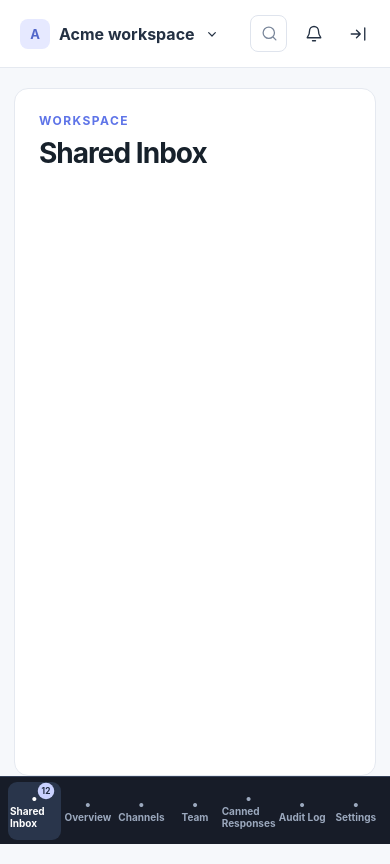
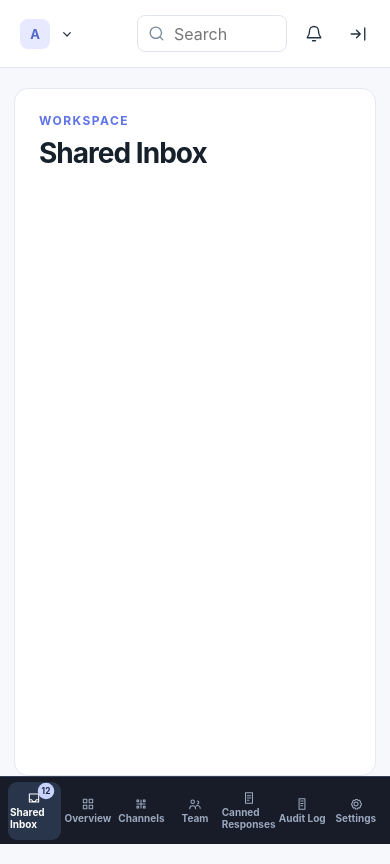
Before and after one commit to kusal26/UnifiedInbox, a React (Vite) app in the folder src/frontend/: page / in a window 390 px wide. Built offline with nearby package versions, Linux system fonts and the light colour scheme.

Commit message:
fix(ui): improve responsive shell accessibility

```diff
--- a/src/frontend/package.json
+++ b/src/frontend/package.json
@@ -1 +1 @@
-{"name":"unified-inbox-frontend","private":true,"type":"module","scripts":{"dev":"vite","build":"vite build","test":"vitest"},"dependencies":{"@microsoft/signalr":"^8.0.7","@tanstack/react-query":"^5.59.0","react":"^19.0.0","react-dom":"^19.0.0","react-router-dom":"^7.0.0"},"devDependencies":{"@vitejs/plugin-react":"^4.3.4","@testing-library/jest-dom":"^6.6.3","@testing-library/react":"^16.1.0","@types/react":"^19.0.2","@types/react-dom":"^19.0.2","jsdom":"^25.0.1","typescript":"^5.7.2","vite":"^6.0.5","vitest":"^2.1.8"}}
+{"name":"unified-inbox-frontend","private":true,"type":"module","scripts":{"dev":"vite","build":"vite build","test":"vitest"},"dependencies":{"@microsoft/signalr":"^8.0.7","@tanstack/react-query":"^5.59.0","react":"^19.0.0","react-dom":"^19.0.0","react-router-dom":"^7.0.0"},"devDependencies":{"@vitejs/plugin-react":"^4.3.4","@testing-library/jest-dom":"^6.6.3","@testing-library/react":"^16.1.0","@testing-library/user-event":"^14.6.1","@types/react":"^19.0.2","@types/react-dom":"^19.0.2","jsdom":"^25.0.1","typescript":"^5.7.2","vite":"^6.0.5","vitest":"^2.1.8"}}
--- a/src/frontend/src/app/AppShell.tsx
+++ b/src/frontend/src/app/AppShell.tsx
@@ -12,6 +12,7 @@ export function AppShell({ children }: PropsWithChildren) {
       </NavLink>
       <nav aria-label="Primary navigation">
         {appRoutes.map((route) => <NavLink className="workspace-nav-link" key={route.path} to={route.path} end={route.path === '/'}>
+          <Icon name={route.icon} />
           <span>{route.label}</span>
           {route.path === '/' && <b aria-label="12 unread conversations">12</b>}
         </NavLink>)}
--- a/src/frontend/src/components/Icon.tsx
+++ b/src/frontend/src/components/Icon.tsx
@@ -1,13 +1,19 @@
 import type { SVGProps } from 'react';
 
-export type IconName = 'bell' | 'chevron-down' | 'inbox' | 'log-out' | 'search';
+export type IconName = 'audit' | 'bell' | 'canned' | 'channels' | 'chevron-down' | 'inbox' | 'log-out' | 'overview' | 'search' | 'settings' | 'team';
 
 const paths: Record<IconName, string> = {
+  audit: 'M7 3h10v18H7zM10 7h4M10 11h4M10 15h3',
   bell: 'M18 8a6 6 0 0 0-12 0c0 7-3 7-3 9h18c0-2-3-2-3-9M10 21h4',
+  canned: 'M6 3h12v18H6zM9 8h6M9 12h6M9 16h3',
+  channels: 'M5 12h14M12 5v14M5 5h3v3H5zM16 5h3v3h-3zM5 16h3v3H5zM16 16h3v3h-3z',
   'chevron-down': 'm7 10 5 5 5-5',
   inbox: 'M4 5h16v14H4zM4 15h4l2 3h4l2-3h4',
   'log-out': 'M10 17l5-5-5-5M15 12H3M21 4v16',
+  overview: 'M4 4h6v6H4zM14 4h6v6h-6zM4 14h6v6H4zM14 14h6v6h-6z',
   search: 'm21 21-4.35-4.35M19 11a8 8 0 1 1-16 0 8 8 0 0 1 16 0Z',
+  settings: 'M12 15.5a3.5 3.5 0 1 0 0-7 3.5 3.5 0 0 0 0 7ZM19.4 15a1.7 1.7 0 0 0 .34 1.88l.06.06-2.32 2.32-.06-.06a1.7 1.7 0 0 0-1.88-.34 1.7 1.7 0 0 0-1.04 1.56v.08h-3.28v-.08a1.7 1.7 0 0 0-1.04-1.56 1.7 1.7 0 0 0-1.88.34l-.06.06-2.32-2.32.06-.06A1.7 1.7 0 0 0 6.32 15 1.7 1.7 0 0 0 4.76 14h-.08v-3.28h.08A1.7 1.7 0 0 0 6.32 9.68 1.7 1.7 0 0 0 6 7.8l-.06-.06 2.32-2.32.06.06a1.7 1.7 0 0 0 1.88.34 1.7 1.7 0 0 0 1.04-1.56v-.08h3.28v.08a1.7 1.7 0 0 0 1.04 1.56 1.7 1.7 0 0 0 1.88-.34l.06-.06 2.32 2.32-.06.06a1.7 1.7 0 0 0-.34 1.88 1.7 1.7 0 0 0 1.56 1.04h.08V14h-.08A1.7 1.7 0 0 0 19.4 15Z',
+  team: 'M8 11a3 3 0 1 0 0-6 3 3 0 0 0 0 6ZM16 12a2.5 2.5 0 1 0 0-5M3 20a5 5 0 0 1 10 0M14 15.5a4.5 4.5 0 0 1 7 3.7',
 };
 
 interface IconProps extends Omit<SVGProps<SVGSVGElement>, 'aria-label'> {
--- a/src/frontend/src/styles.css
+++ b/src/frontend/src/styles.css
@@ -25,6 +25,7 @@ button:focus-visible, input:focus-visible, a:focus-visible { outline: 3px solid
 .workspace-nav-link { min-height: 45px; color: var(--rail-muted); text-decoration: none; display: flex; align-items: center; justify-content: space-between; border-radius: 9px; padding: 0 11px; font-size: 14px; font-weight: 650; }
 .workspace-nav-link:hover { color: #fff; background: #222b3b; }
 .workspace-nav-link[aria-current="page"] { color: #fff; background: var(--rail-active); }
+.workspace-nav-link svg { width: 18px; height: 18px; flex: 0 0 auto; }
 .workspace-nav-link b { min-width: 22px; height: 22px; display: grid; place-items: center; padding: 0 5px; border-radius: 999px; color: #202b43; background: #c9d1ff; font-size: 11px; }
 
 .workspace-main { min-width: 0; display: flex; flex-direction: column; }
@@ -37,6 +38,7 @@ button:focus-visible, input:focus-visible, a:focus-visible { outline: 3px solid
 .global-search { width: min(270px, 28vw); height: 37px; display: flex; align-items: center; gap: 7px; padding: 0 10px; border: 1px solid #dfe4ed; border-radius: 8px; color: #79869a; }
 .global-search svg { width: 17px; flex: 0 0 auto; }
 .global-search input { width: 100%; min-width: 0; border: 0; outline: 0; color: #253245; background: transparent; }
+.global-search:focus-within { outline: 3px solid #8fa1ff; outline-offset: 3px; }
 .icon-button { height: 37px; width: 37px; justify-content: center; }
 .icon-button:hover, .logout-button:hover, .workspace-switcher:hover { background: #f0f3f8; }
 .icon-button svg, .logout-button svg { width: 18px; height: 18px; }
@@ -51,9 +53,8 @@ button:focus-visible, input:focus-visible, a:focus-visible { outline: 3px solid
   .workspace-shell { grid-template-columns: 72px minmax(0, 1fr); }
   .workspace-rail { align-items: center; padding: 22px 10px; }
   .workspace-mark { padding: 7px 0 30px; }
-  .workspace-mark span, .workspace-nav-link span { position: absolute; width: 1px; height: 1px; overflow: hidden; clip: rect(0, 0, 0, 0); white-space: nowrap; }
+  .workspace-mark span, .workspace-nav-link > span { position: absolute; width: 1px; height: 1px; overflow: hidden; clip: rect(0, 0, 0, 0); white-space: nowrap; }
   .workspace-nav-link { width: 48px; justify-content: center; }
-  .workspace-nav-link::before { content: "•"; font-size: 19px; }
   .workspace-nav-link b { position: absolute; margin: -25px 0 0 27px; }
   .workspace-content { padding: 28px; }
 }
@@ -64,12 +65,12 @@ button:focus-visible, input:focus-visible, a:focus-visible { outline: 3px solid
   .workspace-mark { display: none; }
   .workspace-rail nav { width: 100%; display: flex; align-items: stretch; justify-content: space-around; gap: 1px; }
   .workspace-nav-link { width: auto; min-width: 0; flex: 1; min-height: 58px; padding: 4px 2px; flex-direction: column; gap: 1px; font-size: 10px; }
-  .workspace-nav-link::before { font-size: 13px; line-height: 12px; }
-  .workspace-nav-link span { position: static; width: auto; height: auto; overflow: visible; clip: auto; white-space: normal; }
+  .workspace-nav-link svg { width: 14px; height: 14px; }
+  .workspace-nav-link > span { position: static; width: auto; height: auto; overflow: visible; clip: auto; white-space: normal; }
   .workspace-nav-link b { position: absolute; margin: -39px 0 0 24px; transform: scale(.75); }
   .workspace-topbar { padding: 0 14px; }
-  .global-search { width: 37px; padding: 0 10px; }
-  .global-search input { display: none; }
+  .workspace-switcher > span:nth-child(2) { display: none; }
+  .global-search { width: min(42vw, 150px); }
   .logout-button span { display: none; }
   .workspace-content { padding: 20px 14px; }
   .route-placeholder { min-height: calc(100vh - 156px); padding: 24px; }
```
Also changed, not shown: src/frontend/src/app/routes.ts (+10 -8 lines), 2 other files (tests, documents, lock files or other folders).
